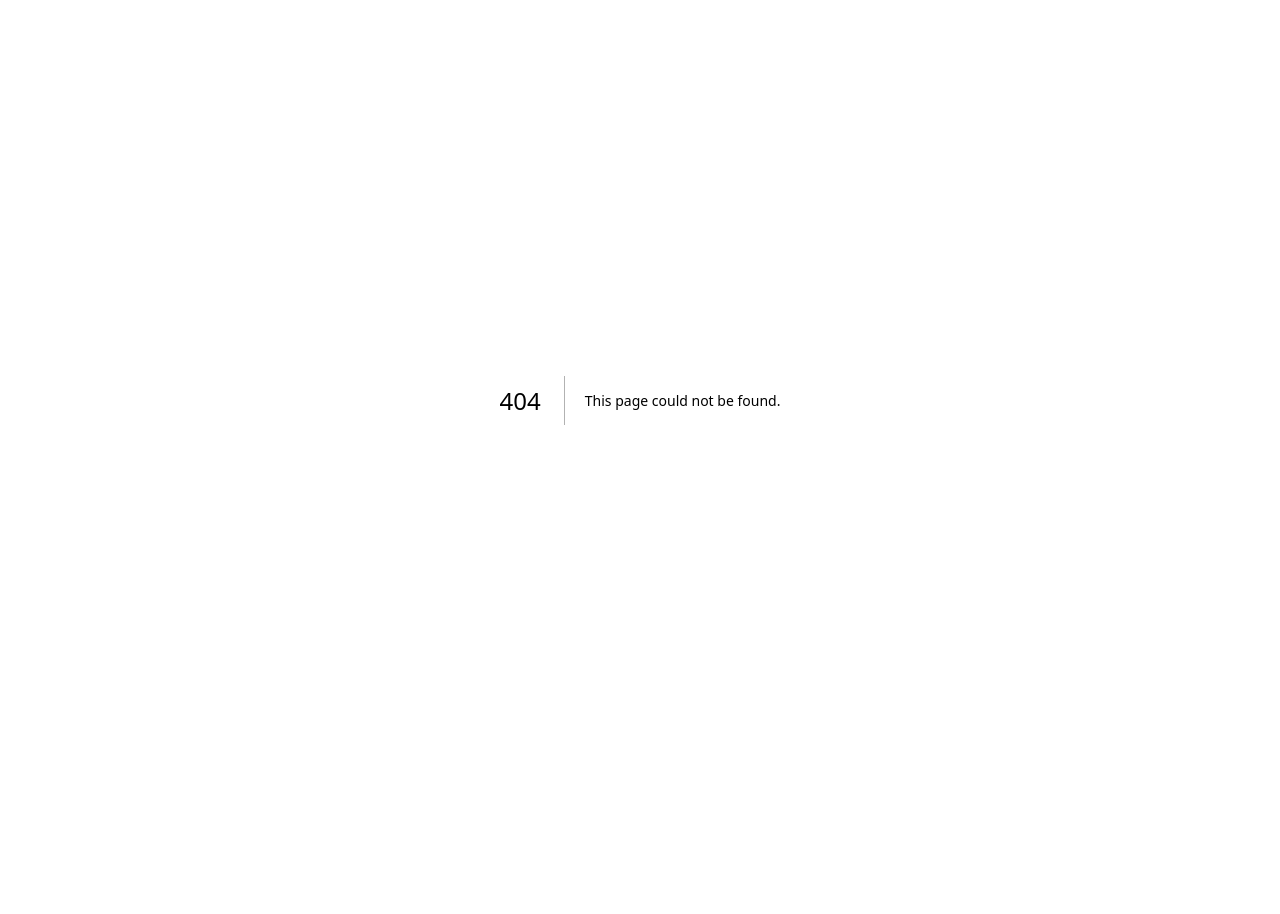
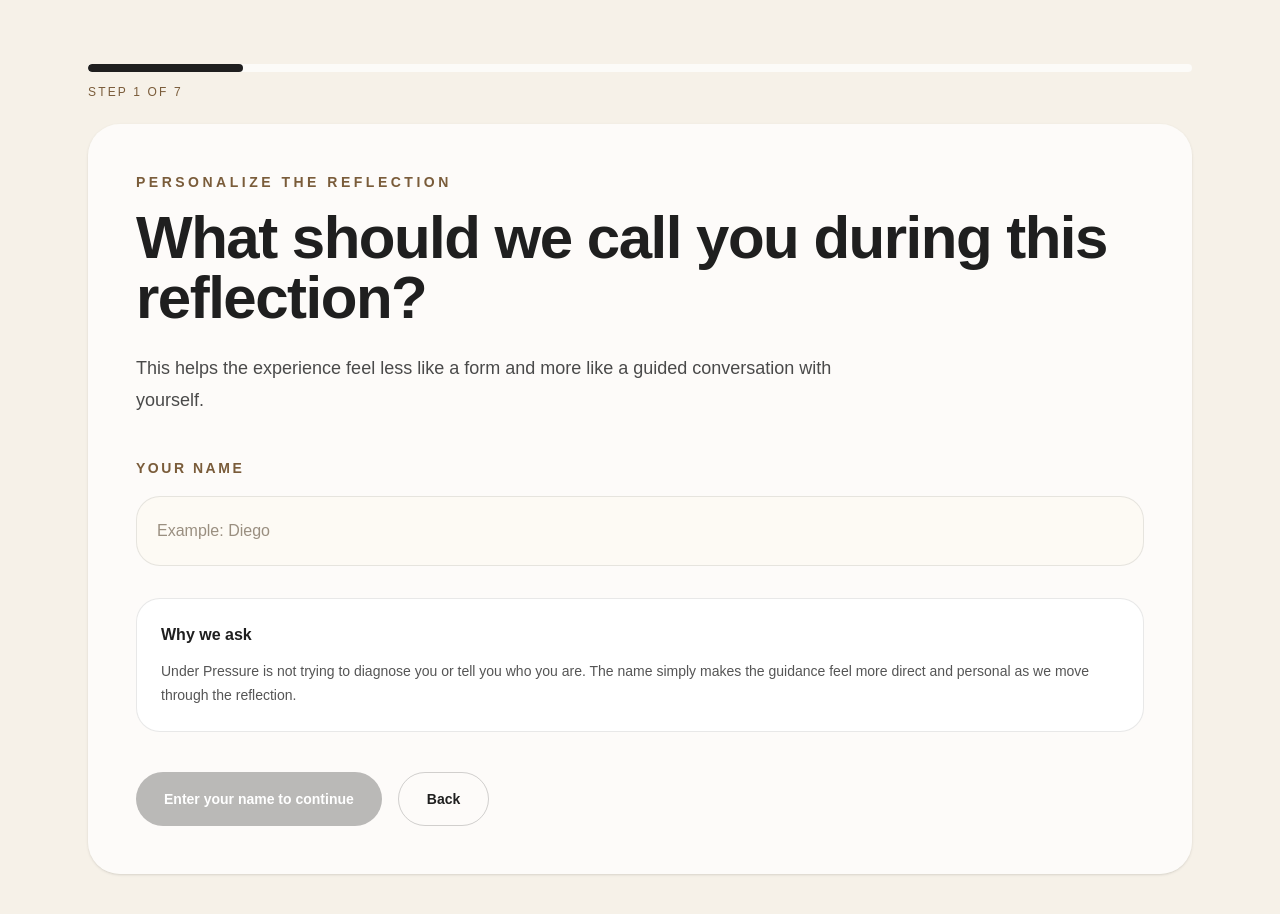
Before and after one commit to diegouriber/under-pressure, a Next.js app: page /name in a window 1280 px wide. Before the commit this address had no page. Shown: the top 914 px of the page. Before the commit the page ends 800 px from the top, so only its background shows below. Built offline with nearby package versions, Linux system fonts and the light colour scheme.

Commit message:
Add name personalization step

```diff
--- a/app/check-in/page.tsx
+++ b/app/check-in/page.tsx
@@ -56,7 +56,11 @@ export default function CheckInPage() {
     <FlowShell
       step={2}
       eyebrow="Emotional check-in"
-      title="Before naming the pressure, notice where you are."
+      title={
+      session.name
+        ? `${session.name}, before naming the pressure, notice where you are.`
+        : "Before naming the pressure, notice where you are."
+      }
       description="This is not about judging your emotional state. It is about slowing down enough to see it clearly."
     >
       <div className="mt-10">
@@ -132,8 +136,9 @@ export default function CheckInPage() {
         </p>
 
         <p className="mt-3 text-sm leading-6 text-[#555]">
-          This does not define you. It only gives us the starting point for the
-          reflection.
+          {session.name
+            ? `${session.name}, this does not define you. It only gives us the starting point for the reflection.`
+            : "This does not define you. It only gives us the starting point for the reflection."}
         </p>
       </div>
 
--- /dev/null
+++ b/app/name/page.tsx
@@ -0,0 +1,107 @@
+"use client";
+
+import { useEffect, useState } from "react";
+import FlowShell from "../components/FlowShell";
+import {
+  loadSession,
+  saveSession,
+  type UnderPressureSession,
+} from "@/lib/underPressureEngine";
+
+export default function NamePage() {
+  const [session, setSession] = useState<UnderPressureSession | null>(null);
+
+  useEffect(() => {
+    setSession(loadSession());
+  }, []);
+
+  if (!session) {
+    return (
+      <main className="min-h-screen bg-[#f6f1e8] text-[#1f1f1f]">
+        <section className="mx-auto flex min-h-screen max-w-4xl flex-col justify-center px-6 py-16">
+          <p>Loading reflection...</p>
+        </section>
+      </main>
+    );
+  }
+
+  function updateName(name: string) {
+    if (!session) return;
+
+    const nextSession = {
+      ...session,
+      name,
+    };
+
+    setSession(nextSession);
+    saveSession(nextSession);
+  }
+
+  const cleanName = session.name.trim();
+  const canContinue = cleanName.length >= 2;
+
+  return (
+    <FlowShell
+      step={1}
+      eyebrow="Personalize the reflection"
+      title="What should we call you during this reflection?"
+      description="This helps the experience feel less like a form and more like a guided conversation with yourself."
+    >
+      <div className="mt-10">
+        <label
+          htmlFor="name"
+          className="text-sm font-semibold uppercase tracking-[0.18em] text-[#7a5c3a]"
+        >
+          Your name
+        </label>
+
+        <input
+          id="name"
+          type="text"
+          value={session.name}
+          onChange={(event) => updateName(event.target.value)}
+          placeholder="Example: Diego"
+          className="mt-4 w-full rounded-3xl border border-[#1f1f1f]/10 bg-[#fdfaf4] p-5 text-base leading-7 outline-none transition placeholder:text-[#9a8f80] focus:border-[#7a5c3a]"
+        />
+      </div>
+
+      <div className="mt-8 rounded-3xl border border-[#1f1f1f]/10 bg-white p-6">
+        <h2 className="font-semibold">
+          {cleanName ? `Good. We’ll call you ${cleanName}.` : "Why we ask"}
+        </h2>
+
+        <p className="mt-3 text-sm leading-6 text-[#555]">
+          Under Pressure is not trying to diagnose you or tell you who you are.
+          The name simply makes the guidance feel more direct and personal as we
+          move through the reflection.
+        </p>
+      </div>
+
+      <div className="mt-10 flex flex-col gap-4 sm:flex-row">
+        {canContinue ? (
+          <a
+            href="/check-in"
+            className="rounded-full bg-[#1f1f1f] px-7 py-4 text-center text-sm font-semibold text-white transition hover:opacity-90"
+          >
+            Continue
+          </a>
+        ) : (
+          <button
+            type="button"
+            disabled
+            className="cursor-not-allowed rounded-full bg-[#1f1f1f]/30 px-7 py-4 text-center text-sm font-semibold text-white"
+          >
+            Enter your name to continue
+          </button>
+        )}
+
+        <a
+          href="/scope"
+          className="rounded-full border border-[#1f1f1f]/20 px-7 py-4 text-center text-sm font-semibold transition hover:bg-[#f6f1e8]"
+        >
+          Back
+        </a>
+      </div>
+    </FlowShell>
+  );
+}
--- a/app/scope/page.tsx
+++ b/app/scope/page.tsx
@@ -53,7 +53,7 @@ export default function ScopePage() {
 
           <div className="mt-10 flex flex-col gap-4 sm:flex-row">
             <a
-              href="/check-in"
+              href="/name"
               className="rounded-full bg-[#1f1f1f] px-7 py-4 text-center text-sm font-semibold text-white transition hover:opacity-90"
             >
               I understand, continue
```
